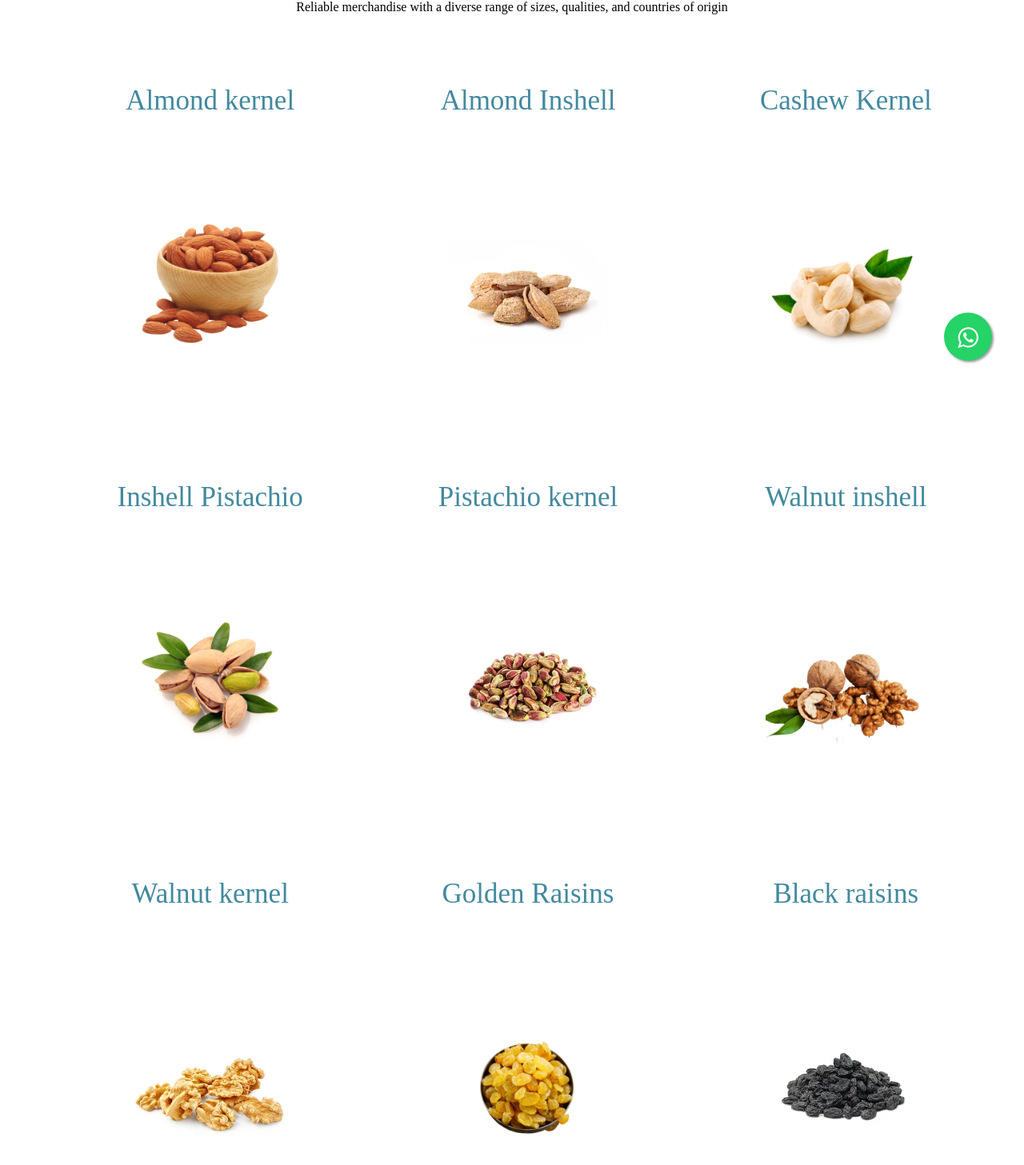
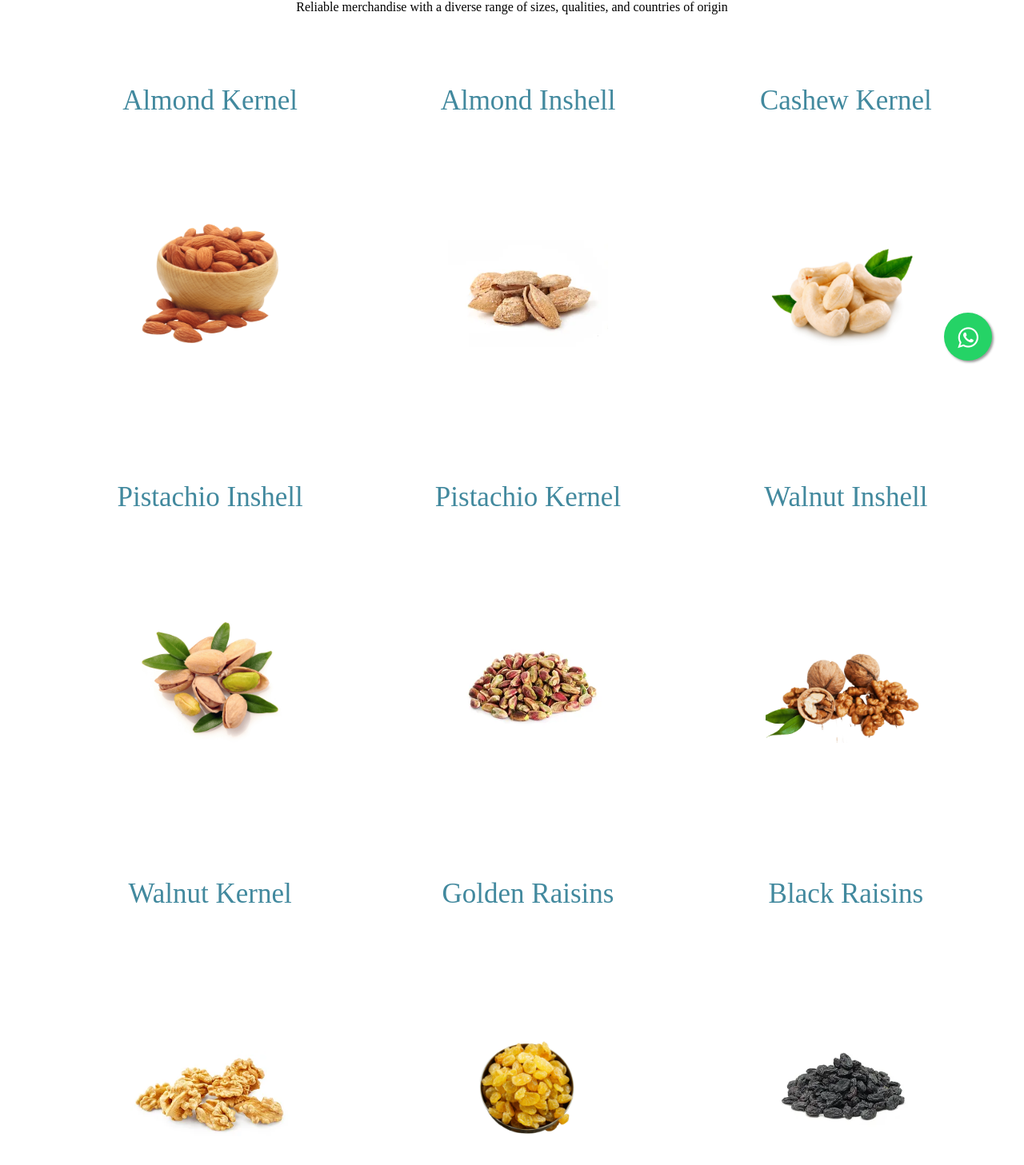
Before and after one commit to VinuZach/dry_fruits_web, a Django app: page / in a window 1280 px wide. Shown: the part 309-1766 px from the top of the page at 80% size. Run offline with Django 4.2, Linux system fonts and the light colour scheme; some libraries are stand-ins or nearby versions.

Commit message:
text changes

```diff
--- a/Asturah_app/templates/HomePage2.html
+++ b/Asturah_app/templates/HomePage2.html
@@ -560,7 +560,7 @@
                                                     width: 100%;
                                                    background-position: center;
                                                     background-position-y: bottom;">
-                                        <p class="item_text">Almond kernel</p>
+                                        <p class="item_text">Almond Kernel</p>
                                   <button style="display:none;background: var(--colorAccent);
                                                  border: none;color:white;
                                                      margin-left: -20px;
@@ -637,7 +637,7 @@
                                             width: 100%;
                                             background-position: center;
                                             background-position-y: bottom;">
-                                <p class="item_text">Inshell Pistachio</p>
+                                <p class="item_text">Pistachio Inshell</p>
                           <button style="background: var(--colorAccent);
                                          border: none;color:white;
                                              margin-left: -20px;
@@ -658,7 +658,7 @@
                                             width: 100%;
                                             background-position: center;
                                             background-position-y: bottom;">
-                                <p class="item_text">Pistachio kernel </p>
+                                <p class="item_text">Pistachio Kernel </p>
                           <button style="display:none;background: var(--colorAccent);
                                          border: none;color:white;
                                              margin-left: -20px;
@@ -677,7 +677,7 @@
                                                     width: 100%;
                                                     background-position: center;
                                                     background-position-y: bottom;">
-                                        <p class="item_text">Walnut inshell</p>
+                                        <p class="item_text">Walnut Inshell</p>
                                   <button style="background: var(--colorAccent);
                                                  border: none;color:white;
                                                  display:none;
@@ -704,7 +704,7 @@
                                                     width: 100%;
                                                     background-position: center;
                                                     background-position-y: bottom;">
-                                        <p class="item_text">Walnut kernel </p>
+                                        <p class="item_text">Walnut Kernel </p>
                                   <button style="background: var(--colorAccent);
                                                  border: none;color:white;
                                                  display:none;
@@ -750,7 +750,7 @@
                                                     width: 100%;
                                                     background-position: center;
                                                     background-position-y: bottom;">
-                                        <p class="item_text">Black raisins</p>
+                                        <p class="item_text">Black Raisins</p>
                                   <button style="background: var(--colorAccent);
                                                  border: none;color:white;
                                                      margin-left: -20px;
@@ -825,7 +825,7 @@
                                                                     width: 100%;
                                                                     background-position: center;
                                                                     background-position-y: bottom;">
-                                                        <p class="item_text">Black pepper</p>
+                                                        <p class="item_text">Black Pepper</p>
                                                   <button style="background: var(--colorAccent);
                                                                  border: none;color:white;
                                                                      margin-left: -20px;
@@ -925,7 +925,7 @@
                                                             width: 100%;
                                                             background-position: center;
                                                             background-position-y: bottom;">
-                                                <p class="item_text">Yonut tin</p>
+                                                <p class="item_text">Yonut Tin</p>
                                           <button style="background: var(--colorAccent);
                                                          border: none;color:white;
                                                          display:none;
@@ -949,7 +949,7 @@
                                                             width: 100%;
                                                             background-position: center;
                                                             background-position-y: bottom;">
-                                                <p class="item_text">Yonut pouch </p>
+                                                <p class="item_text">Yonut Pouch </p>
                                           <button style="background: var(--colorAccent);
                                                          border: none;color:white;
                                                              margin-left: -20px;
```
